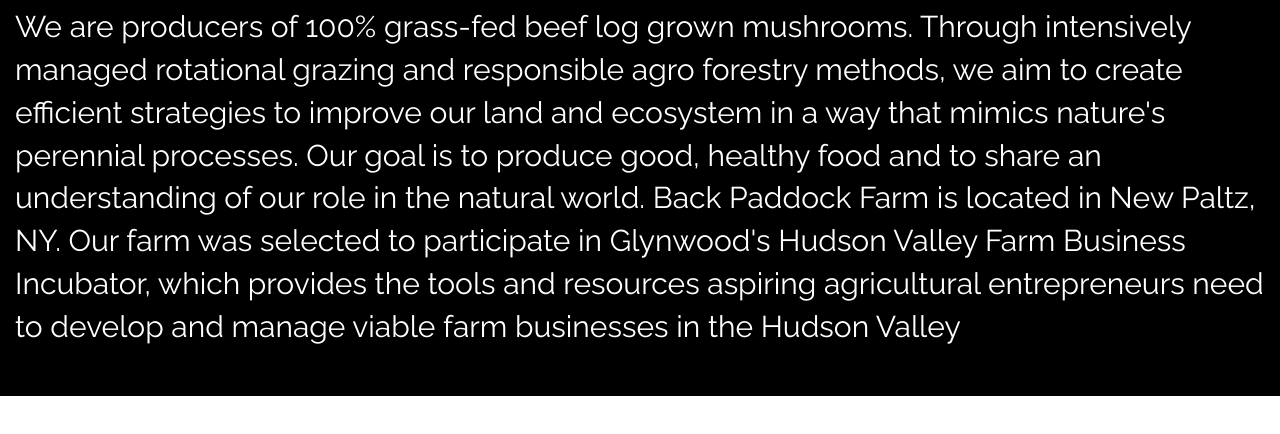
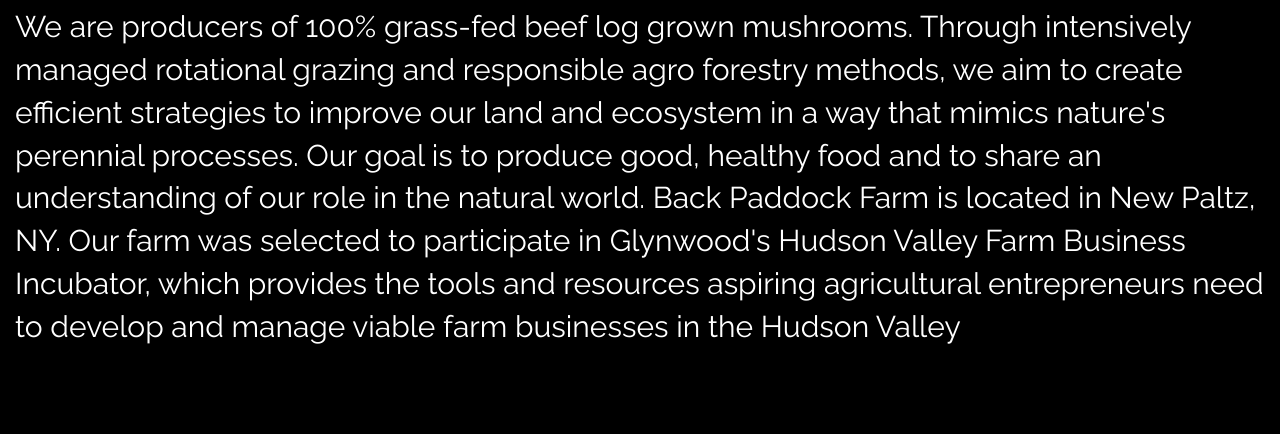
Before and after one commit to madelinekiss/WebClass, a plain HTML site: page BackPaddockFarm/index.html in a window 1280 px wide. Shown: the part 730-1164 px from the top of the page. Before the commit the page ends 1126 px from the top, so only its background shows below. Drawn offline with nearby package versions, Linux system fonts and the light colour scheme; a web font is replaced by a local one.

Commit message:
BackPaddockFarm

```diff
--- a/BackPaddockFarm/farm.css
+++ b/BackPaddockFarm/farm.css
@@ -80,7 +80,7 @@ p{
 }
 
   .about {padding-top:25px;height:1300px;color: black; background-color: white;}
-  .front {padding-top:25px;height:500px;color: white; background-color: black; position: relative; top: 500px;}
+  .front {padding-top:25px;height:550px;color: white; background-color: black; position: relative; top: 500px;}
   #section2 {padding-top:25px;height:700px;color: white; background-color: black;}
   #section3 {padding-top:25px;height:700px;color: black; background-color: #fff;}
   #section4 {padding-top:25px;height:700px;color: white; background-color: black;}
```
